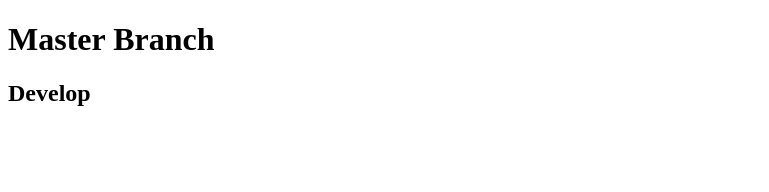
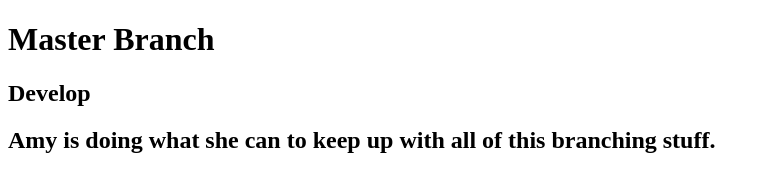
Before and after one commit to TheAtomicShoebox/TeamGit, a plain HTML site: page index.html in a window 1280 px wide. Shown: the whole page, without its empty margins (0-769 px from the left). Drawn offline with Linux system fonts and the light colour scheme.

Commit message:
Amy's branch

```diff
--- a/index.html
+++ b/index.html
@@ -8,5 +8,6 @@
 <body>
     <h1>Master Branch</h1>
     <h2>Develop</h2>
+    <h2>Amy is doing what she can to keep up with all of this branching stuff.</h2>
 </body>
 </html>
```
